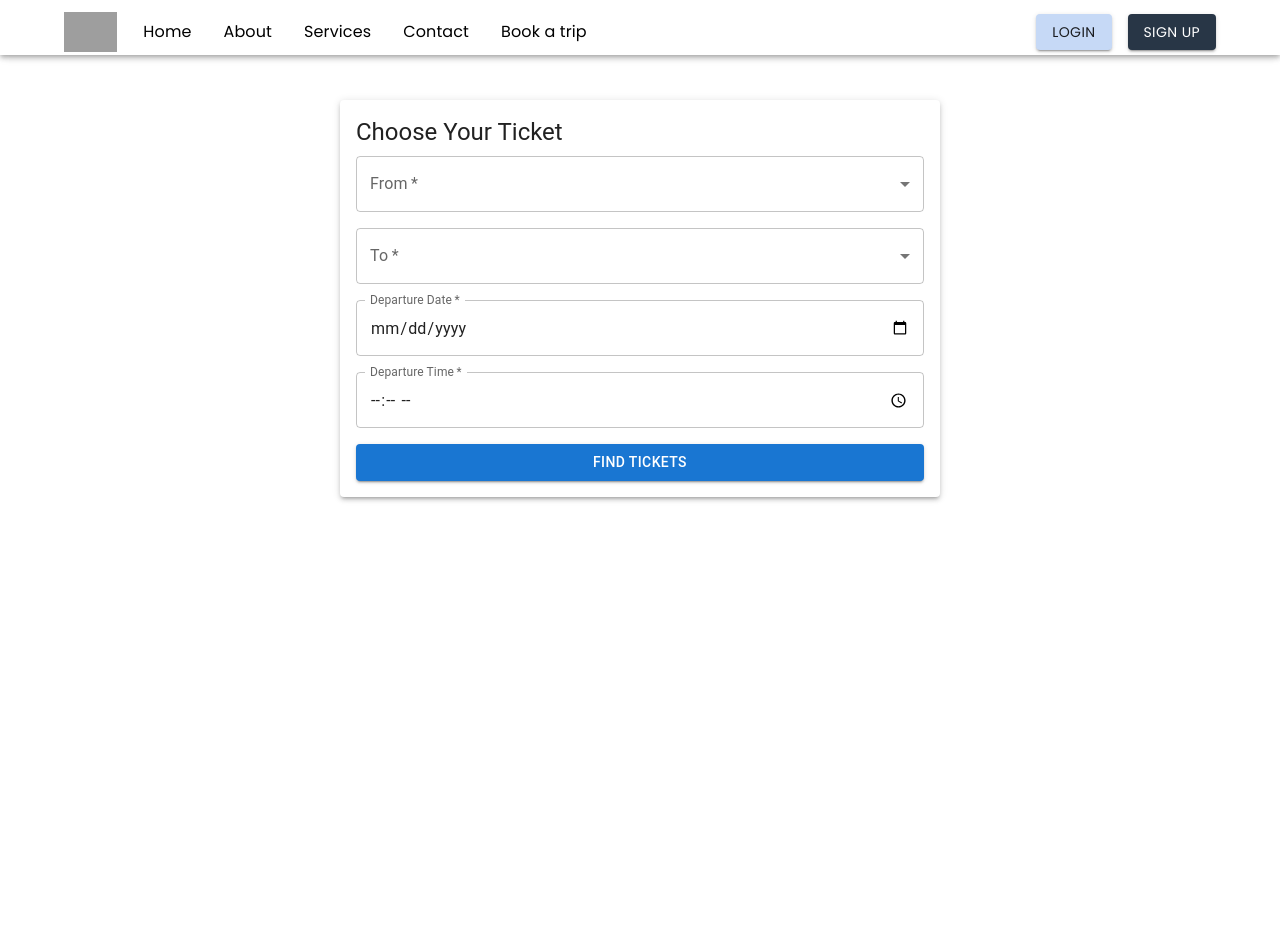
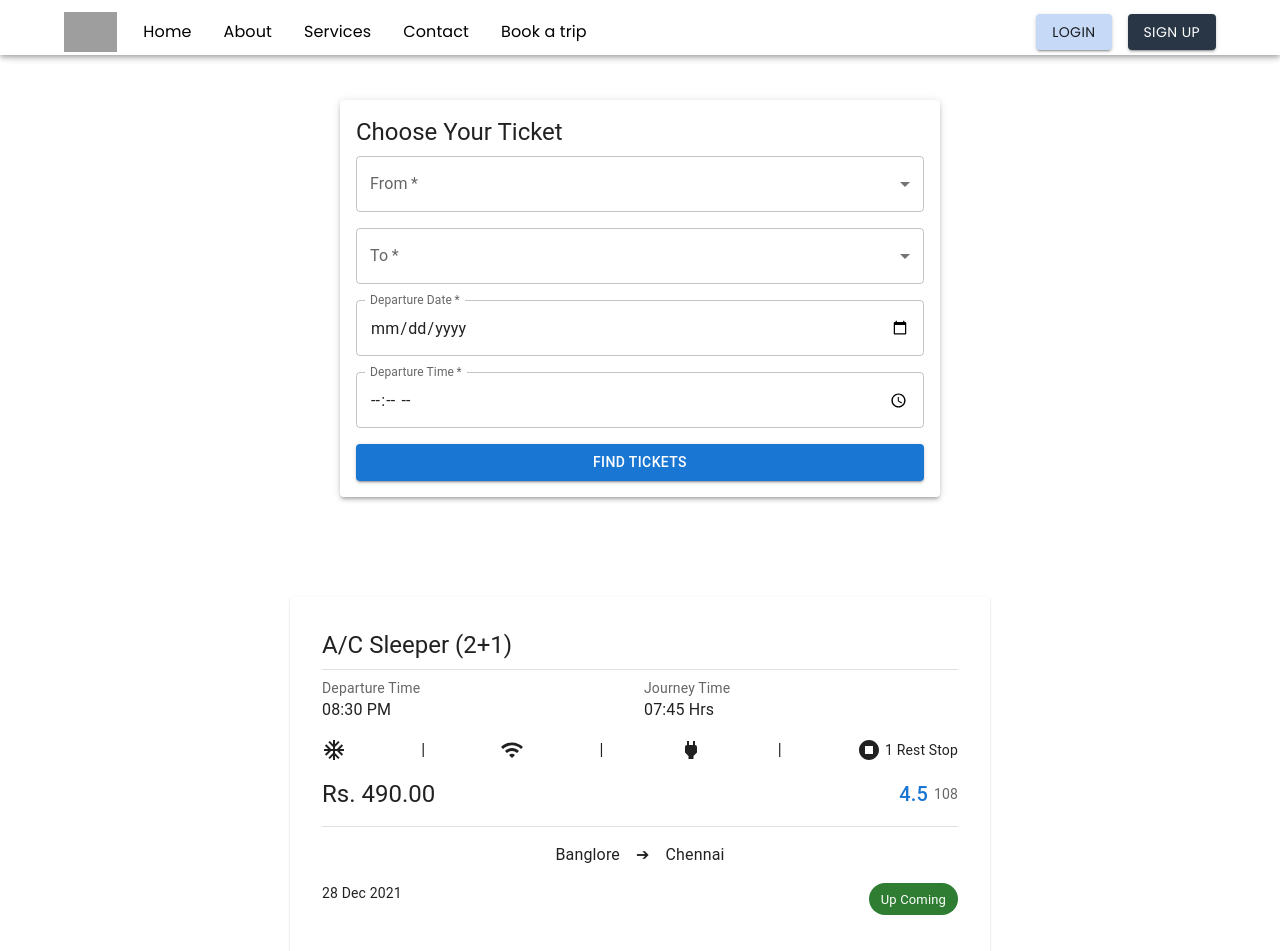
Before and after one commit to DisaraMethmali/GoRoute, a React (Vite) app in the folder bus-booking-system/: page /book in a window 1280 px wide. Shown: the top 951 px of the page. Before the commit the page ends 900 px from the top, so only its background shows below. Built offline with nearby package versions, Linux system fonts and the light colour scheme; grey boxes are pictures that could not be loaded.

Commit message:
available bus card

```diff
--- /dev/null
+++ b/bus-booking-system/src/components/AvailableBus.jsx
@@ -0,0 +1,73 @@
+import React from 'react';
+import {
+  Card, CardContent, Typography, Grid, Box, Chip, Divider,
+} from '@mui/material';
+import WifiIcon from '@mui/icons-material/Wifi';
+import AcUnitIcon from '@mui/icons-material/AcUnit';
+import PowerIcon from '@mui/icons-material/Power';
+import StopCircleIcon from '@mui/icons-material/StopCircle';
+
+function AvailableBus() {
+  return (
+    <Card sx={{ maxWidth: 700, margin: '20px auto', padding: '16px' }}>
+      <CardContent>
+        <Typography variant="h5" gutterBottom>
+          A/C Sleeper (2+1)
+        </Typography>
+        <Divider sx={{ margin: '8px 0' }} />
+        <Grid container spacing={1} alignItems="center">
+          <Grid item xs={6}>
+            <Typography variant="body2" color="textSecondary">
+              Departure Time
+            </Typography>
+            <Typography variant="body1">
+              08:30 PM
+            </Typography>
+          </Grid>
+          <Grid item xs={6}>
+            <Typography variant="body2" color="textSecondary">
+              Journey Time
+            </Typography>
+            <Typography variant="body1">
+              07:45 Hrs
+            </Typography>
+          </Grid>
+        </Grid>
+        <Box sx={{ display: 'flex', justifyContent: 'space-between', marginY: 2 }}>
+          <AcUnitIcon />|
+          <WifiIcon />|
+          <PowerIcon />|
+          <Box display="flex" alignItems="center">
+            <StopCircleIcon />
+            <Typography variant="body2" sx={{ marginLeft: '4px' }}>1 Rest Stop</Typography>
+          </Box>
+        </Box>
+        <Box display="flex" justifyContent="space-between" alignItems="center" sx={{ marginBottom: 2 }}>
+          <Typography variant="h5">
+            Rs. 490.00
+          </Typography>
+          <Box display="flex" alignItems="center">
+            <Typography variant="h6" color="primary" sx={{ marginRight: '6px' }}>4.5</Typography>
+            <Typography variant="body2" color="textSecondary">108</Typography>
+          </Box>
+        </Box>
+        <Divider />
+        <Box sx={{ marginY: 2 }}>
+          <Typography variant="body1" align="center">
+            Banglore
+            <Box component="span" sx={{ display: 'inline-block', marginX: 2 }}>➔</Box>
+            Chennai
+          </Typography>
+        </Box>
+        <Box display="flex" justifyContent="space-between">
+          <Typography variant="body2">
+            28 Dec 2021
+          </Typography>
+          <Chip label="Up Coming" color="success" />
+        </Box>
+      </CardContent>
+    </Card>
+  );
+}
+
+export default AvailableBus;
--- a/bus-booking-system/src/pages/BookingPage.jsx
+++ b/bus-booking-system/src/pages/BookingPage.jsx
@@ -1,6 +1,7 @@
 import React from 'react'
 import BookingForm from '../components/BookingForm'
 import Header from '../components/Header'
+import AvailableBus from '../components/AvailableBus'
 
 function BookingPage() {
   return (
@@ -8,6 +9,7 @@ function BookingPage() {
       <Header />
     <div>
         <BookingForm></BookingForm>
+        <AvailableBus/>
     </div>
     </>
   )
```
